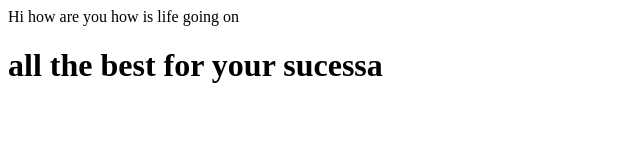
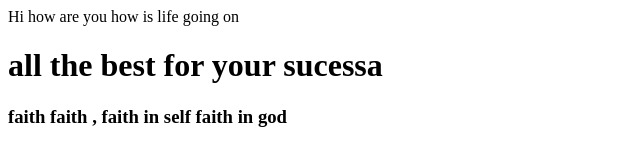
Before and after one commit to swasrikanth/firstgitrepo8, a plain HTML site: page index.html in a window 1280 px wide. Shown: the whole page, without its empty margins (0-640 px from the left). Drawn offline with Linux system fonts and the light colour scheme.

Commit message:
added 3rd quote

```diff
--- a/index.html
+++ b/index.html
@@ -2,3 +2,5 @@ Hi how are you how is life going on
 <h1>
 	<body>
 		all the best for your sucessa
+		<h3> faith faith , faith in self faith in god<h3?
+				a
```
